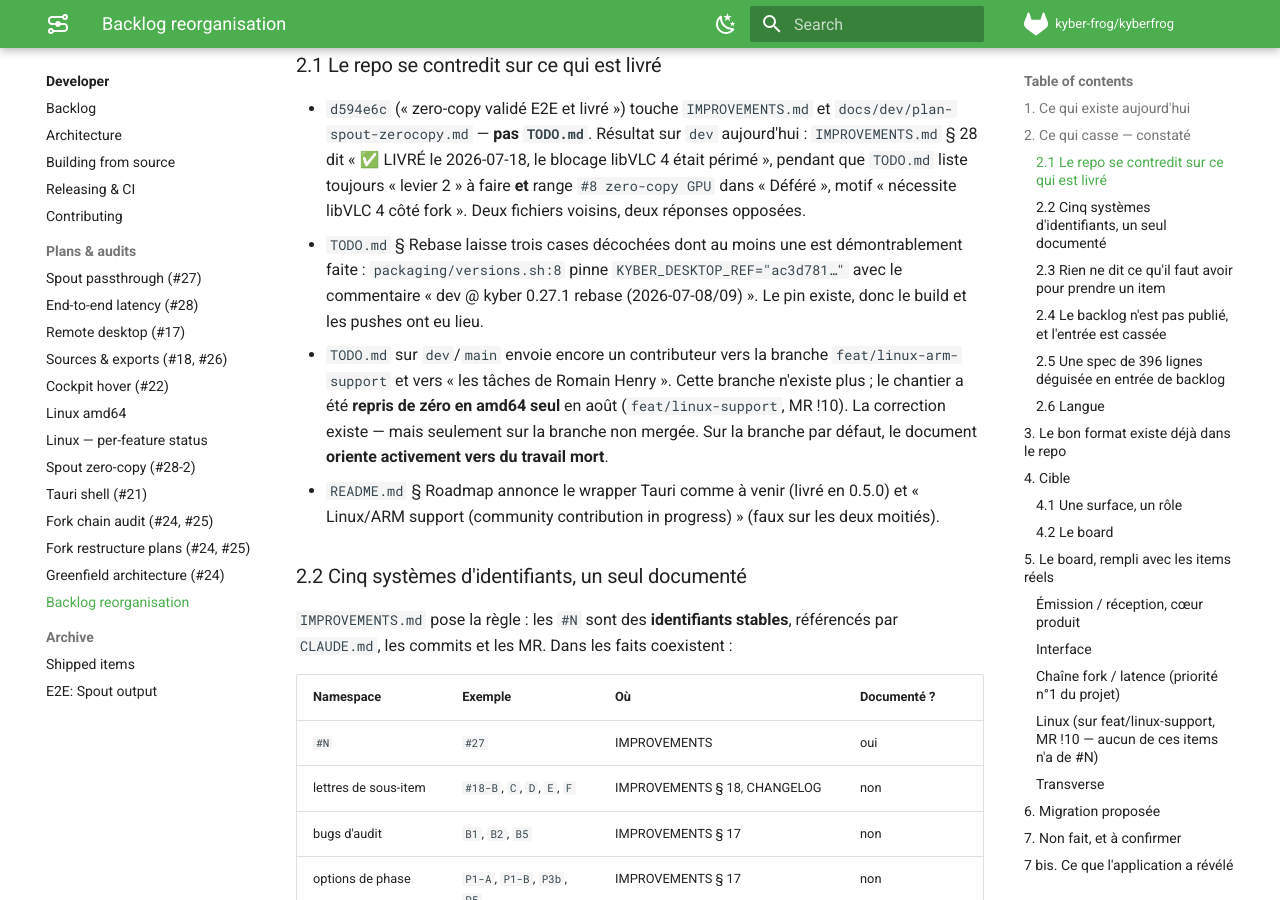
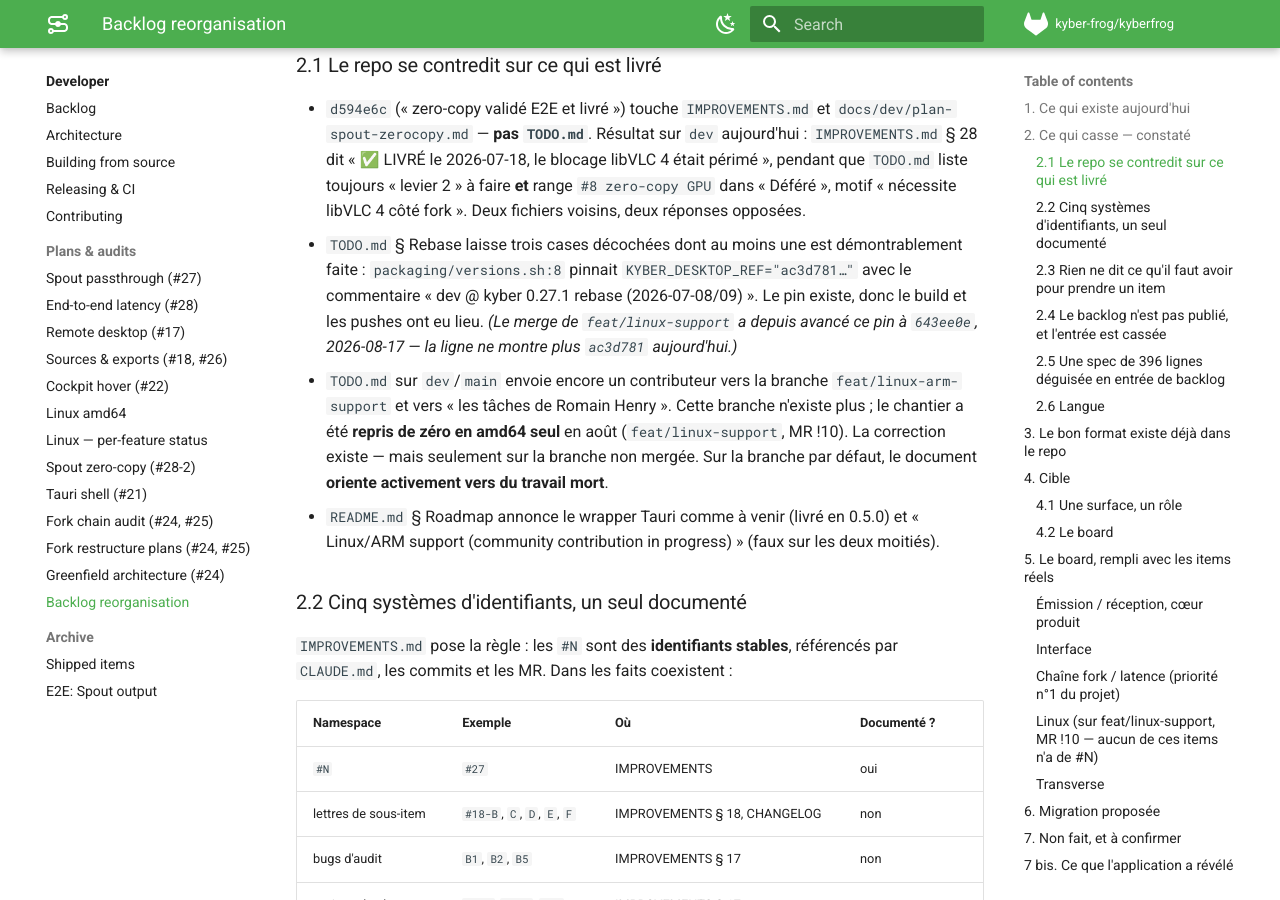
Before and after one commit to CollectiFrog/KyberFrog, an MkDocs documentation site: the page built from docs/dev/plan-backlog-reorg.md, in a window 1280 px wide and 900 px high, scrolled down 1316 px. Built offline with MkDocs 1.6.1 and Material for MkDocs 9.7.7, drawn with Linux system fonts in a browser that asks for light colours; comment, search, counter and statistics services are not loaded.

Commit message:
docs: l'unique issue du tracker n'était sur aucune liste
`glab` authentifié, la question laissée ouverte par l'étude est tranchée : il y
avait bien **une** issue, `#1` « Camera don't work when "tout envoyer" »,
ouverte le 2026-07-06, sans label, assignée, et absente du backlog.

Elle est très probablement déjà corrigée : le correctif côté fork (kyavservice
résout le type de source et route les entrées lavd vers le graphe x264 de
#18-A) est livré en 0.5.0, et le bundle épinglé depuis le 2026-08-17
(`643ee0e`) le contient. Mais le rapport est *antérieur* au correctif et n'a
jamais été rejoué. Ajoutée à la file de validation plutôt que déclarée close
d'office : si la webcam marche, on ferme ; sinon elle devient un vrai item.

Découvert au passage une collision de notation qu'il vaut mieux écrire que
subir : GitLab rend `#1` comme un lien vers l'**issue** 1, alors que `#1` dans
ce dépôt a toujours désigné l'**item de backlog** 1 (ciblage moniteur de
sortie). Les deux espaces de numérotation sont indépendants et se recouvrent
déjà. Consigné dans le board : `issue #N` pour le tracker, `#N` nu pour le
board.

Corrige aussi une référence de l'étude devenue fausse après le merge Linux :
versions.sh:8 ne montre plus ac3d781 mais 643ee0e.

Co-Authored-By: Claude Opus 5 <noreply@anthropic.com>

```diff
--- a/docs/dev/plan-backlog-reorg.md
+++ b/docs/dev/plan-backlog-reorg.md
@@ -41,10 +41,11 @@ déjà là et elle est mesurable.
   faire **et** range `#8 zero-copy GPU` dans « Déféré », motif « nécessite
   libVLC 4 côté fork ». Deux fichiers voisins, deux réponses opposées.
 - `TODO.md` § Rebase laisse trois cases décochées dont au moins une est
-  démontrablement faite : `packaging/versions.sh:8` pinne
+  démontrablement faite : `packaging/versions.sh:8` pinnait
   `KYBER_DESKTOP_REF="ac3d781…"` avec le commentaire « dev @ kyber 0.27.1
   rebase (2026-07-08/09) ». Le pin existe, donc le build et les pushes ont eu
-  lieu.
+  lieu. *(Le merge de `feat/linux-support` a depuis avancé ce pin à
+  `643ee0e`, 2026-08-17 — la ligne ne montre plus `ac3d781` aujourd'hui.)*
 - `TODO.md` sur `dev`/`main` envoie encore un contributeur vers la branche
   `feat/linux-arm-support` et vers « les tâches de Romain Henry ». Cette branche
   n'existe plus ; le chantier a été **repris de zéro en amd64 seul** en août
```
Also changed, not shown: docs/dev/backlog.md (+8 -0 lines).
